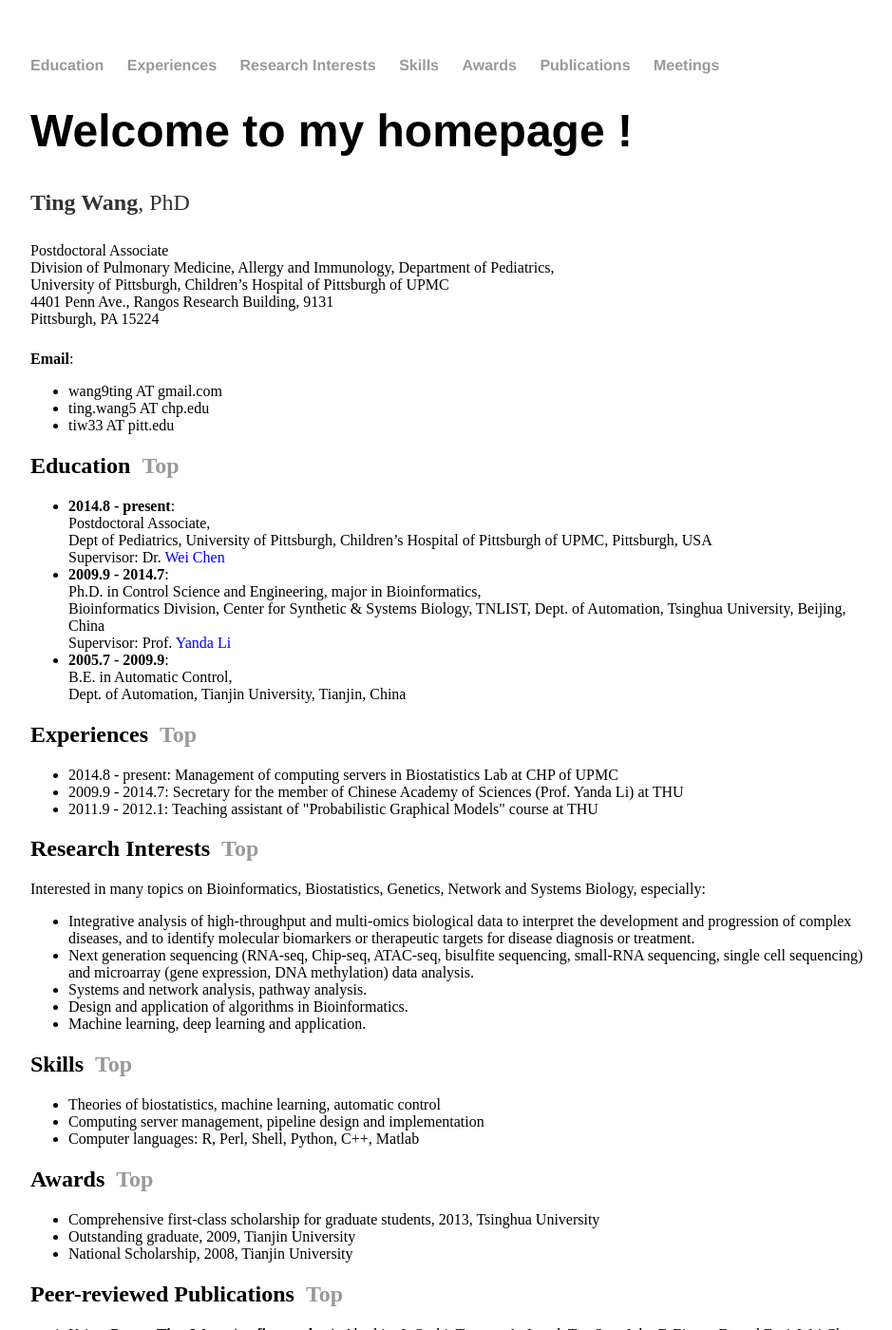
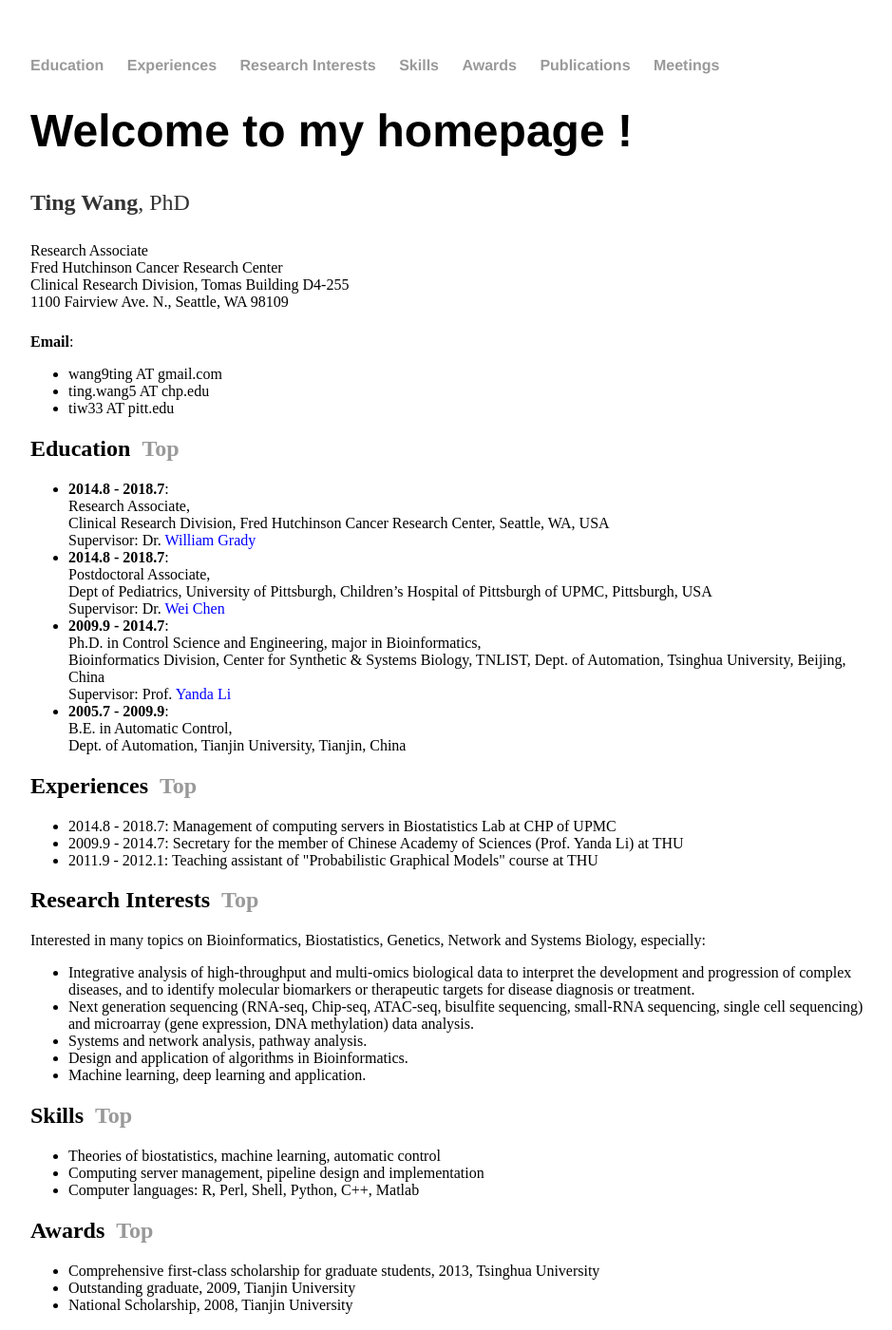
Before and after one commit to wt2015-github/wt2015-github.github.io, a Jekyll site: the page built from index.html, in a window 1280 px wide and 1400 px high. Shown: the whole window at 95% size, without its empty margins (160-1099 px from the left). Built offline with Jekyll 4.4.1, drawn with Linux system fonts in a browser that asks for light colours.

Commit message:
Update index.html

```diff
--- a/index.html
+++ b/index.html
@@ -7,11 +7,10 @@ title: Ting Wang, PhD
 	<h1>Welcome to my homepage !</h1>
 	<div>
 		<p><strong>Ting Wang</strong>, PhD</p>
-		Postdoctoral Associate<br>
-		Division of Pulmonary Medicine, Allergy and Immunology, Department of Pediatrics,<br/>
-		University of Pittsburgh, Children’s Hospital of Pittsburgh of UPMC<br/>
-		4401 Penn Ave., Rangos Research Building, 9131<br/>
-		Pittsburgh, PA 15224
+		Research Associate<br>
+		Fred Hutchinson Cancer Research Center<br/>
+		Clinical Research Division, Tomas Building D4-255<br/>
+		1100 Fairview Ave. N., Seattle, WA 98109
 		<p></p>
 		<strong>Email</strong>:</br>
 		<ul>
@@ -25,7 +24,11 @@ title: Ting Wang, PhD
 		<a name="education"></a>
 		<h2>Education&nbsp;&nbsp;<a href="#top" >Top</a></h2>
 		<ul>
-			<li><strong>2014.8 - present</strong>:<br/>
+			<li><strong>2014.8 - 2018.7</strong>:<br/>
+			Research Associate,<br/>
+			Clinical Research Division, Fred Hutchinson Cancer Research Center, Seattle, WA, USA<br>
+			Supervisor: Dr. <a href="https://www.fredhutch.org/en/labs/profiles/grady-william.html" style="color:blue">William Grady</a></li>
+			<li><strong>2014.8 - 2018.7</strong>:<br/>
 			Postdoctoral Associate,<br/>
 			Dept of Pediatrics, University of Pittsburgh, Children’s Hospital of Pittsburgh of UPMC, Pittsburgh, USA<br>
 			Supervisor: Dr. <a href="http://www.pitt.edu/~wec47/" style="color:blue">Wei Chen</a></li>
@@ -43,7 +46,7 @@ title: Ting Wang, PhD
 		<a name="experiences"></a>
 		<h2>Experiences&nbsp;&nbsp;<a href="#top" >Top</a></h2>
 		<ul>
-			<li>2014.8 - present: Management of computing servers in Biostatistics Lab at CHP of UPMC</li>
+			<li>2014.8 - 2018.7: Management of computing servers in Biostatistics Lab at CHP of UPMC</li>
 			<li>2009.9 - 2014.7: Secretary for the member of Chinese Academy of Sciences (Prof. Yanda Li) at THU</li>
 			<li>2011.9 - 2012.1:  Teaching assistant of "Probabilistic Graphical Models" course at THU</li>
 		</ul>
```
